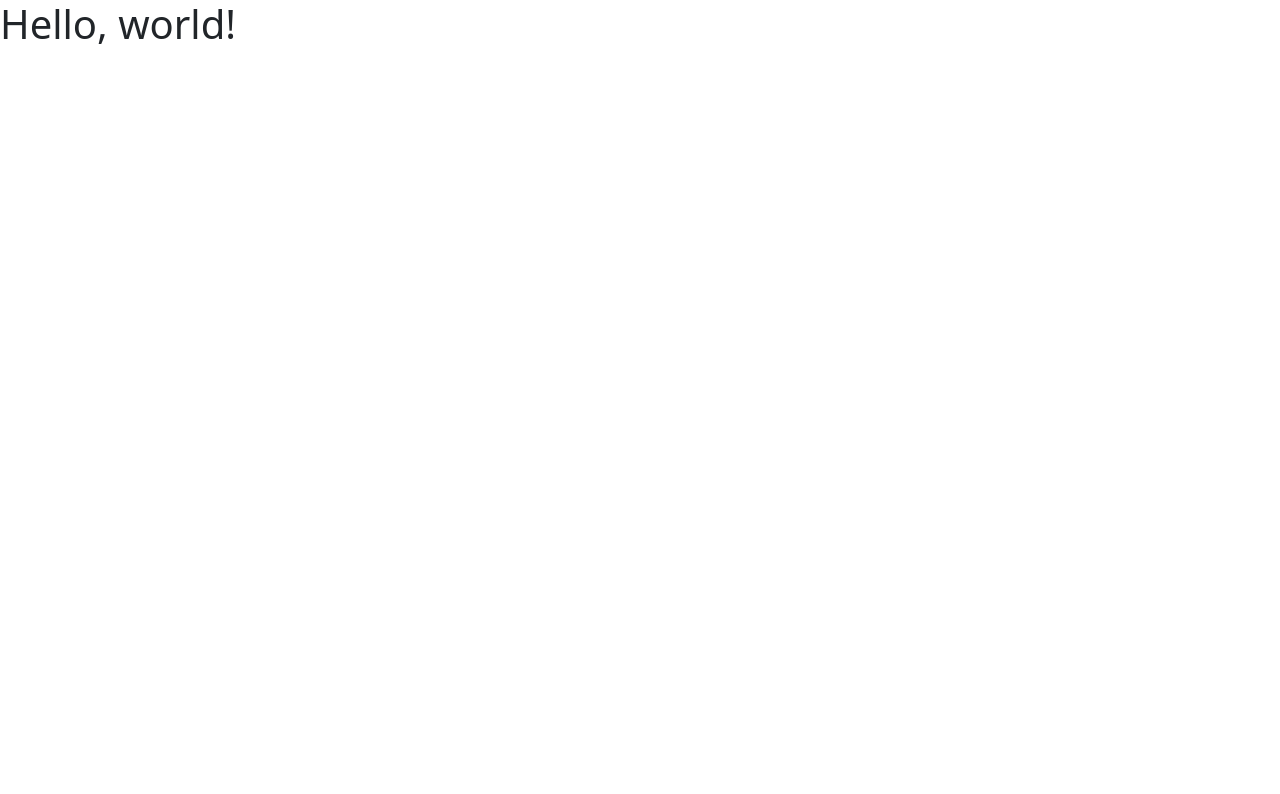
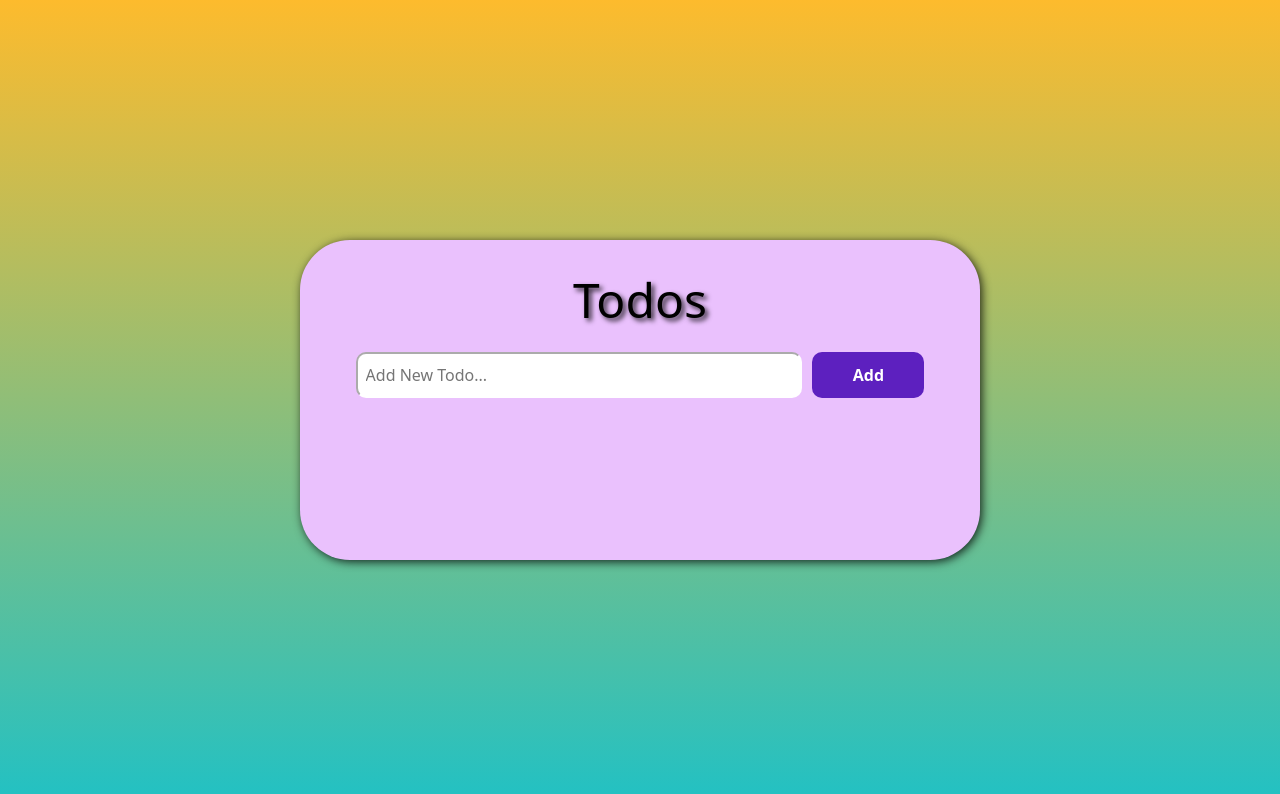
Before and after one commit to eyupGuc/locale_storage_with_to_do, a plain HTML site: page index.html in a window 1280 px wide. Drawn offline with nearby package versions, Linux system fonts and the light colour scheme.

Commit message:
added style

```diff
--- a/index.html
+++ b/index.html
@@ -13,7 +13,16 @@
     <link rel="stylesheet" href="style.css" />
   </head>
   <body>
-    <h1>Hello, world!</h1>
+    <main class="container">
+      <header>Todos</header>
+      <section class="todo-add">
+        <input type="text" id="todo-input" placeholder="Add New Todo..." />
+        <button type="submit" id="todo-button">Add</button>
+      </section>
+      <section class="todos">
+        <ul id="todo-ul"></ul>
+      </section>
+    </main>
     <script
       src="https://cdn.jsdelivr.net/npm/bootstrap@5.2.1/dist/js/bootstrap.bundle.min.js"
       integrity="sha384-u1OknCvxWvY5kfmNBILK2hRnQC3Pr17a+RTT6rIHI7NnikvbZlHgTPOOmMi466C8"
--- a/style.css
+++ b/style.css
@@ -3,3 +3,126 @@
   padding: 0;
   box-sizing: border-box;
 }
+body {
+  background: linear-gradient(
+    0deg,
+    rgba(34, 193, 195, 1) 0%,
+    rgba(253, 187, 45, 1) 100%
+  );
+  height: 100vh;
+  display: flex;
+  flex-direction: column;
+  justify-content: center;
+}
+
+.container {
+  width: 85vh;
+  max-width: 700px;
+  min-height: 40vh;
+  border-radius: 50px;
+  background-color: rgb(234, 193, 253);
+  box-shadow: 2px 2px 10px rgba(0, 0, 0, 0.8);
+  display: flex;
+  flex-direction: column;
+  align-items: center;
+  padding: 1.5rem;
+}
+
+header {
+  font-size: 3rem;
+  color: black;
+  text-shadow: 3px 3px 5px rgba(0, 0, 0, 0.8);
+  text-align: center;
+}
+
+.todo-add {
+  width: 90%;
+  display: flex;
+  margin-top: 1rem;
+  font-size: 1rem;
+}
+
+#todo-input {
+  width: 80%;
+  margin-right: 10px;
+  border-color: #fff;
+  border-radius: 10px;
+  outline: none;
+  padding: 0.5rem;
+}
+
+#todo-button {
+  width: 20%;
+  padding: 0.7rem;
+  background-color: #5d20bf;
+  color: #fff;
+  font-size: 1rem;
+  font-weight: bold;
+  border-radius: 10px;
+  border: none;
+}
+
+#todo-button:hover {
+  opacity: 0.5;
+}
+
+.todos {
+  width: 90%;
+  margin-top: 2rem;
+  overflow-y: auto;
+  overflow-x: hidden;
+}
+
+.todos ul {
+  list-style: none;
+}
+
+ul li {
+  background-color: #eee;
+  color: rgb(41, 41, 41);
+  font-weight: bold;
+  margin-bottom: 1rem;
+  display: flex;
+  align-items: center;
+  transition: all 0.5s;
+}
+
+ul li:nth-child(even) {
+  background: #dde6f5;
+}
+
+ul li:hover {
+  transform: translate(3px, 2px);
+}
+
+li i {
+  padding: 1rem;
+  color: #ea0a0a;
+  transform: scale(1.3);
+  cursor: pointer;
+}
+
+li i:hover {
+  color: maroon;
+}
+
+li p {
+  width: 100%;
+  padding: 0.4rem;
+}
+
+li.checked .fa-check {
+  color: #00e676;
+}
+
+li.checked p {
+  color: rgb(41, 41, 41);
+  text-decoration: line-through;
+  font-weight: normal;
+}
+
+@media screen and (max-width: 576px) {
+  li p {
+    font-size: 0.8rem;
+  }
+}
```
